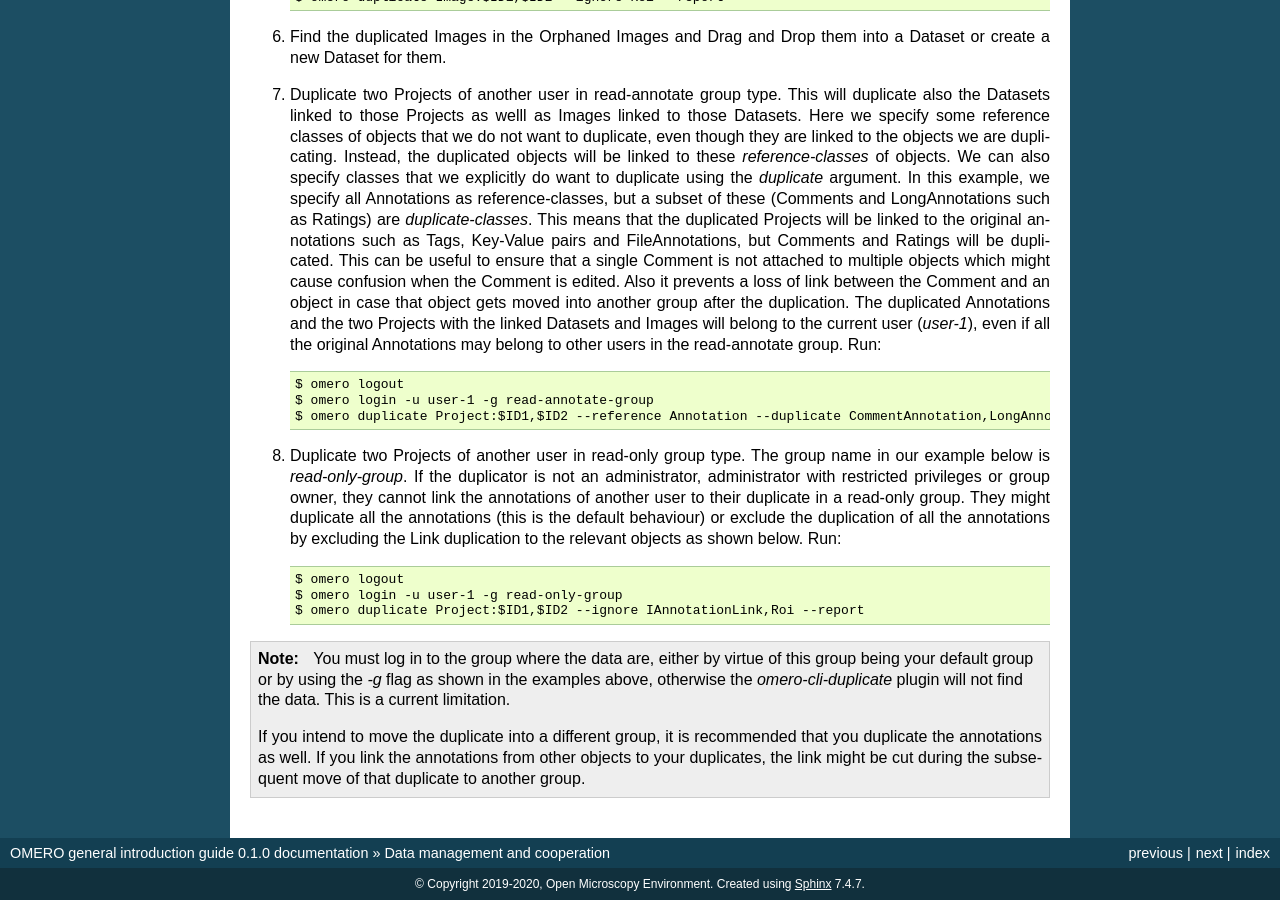
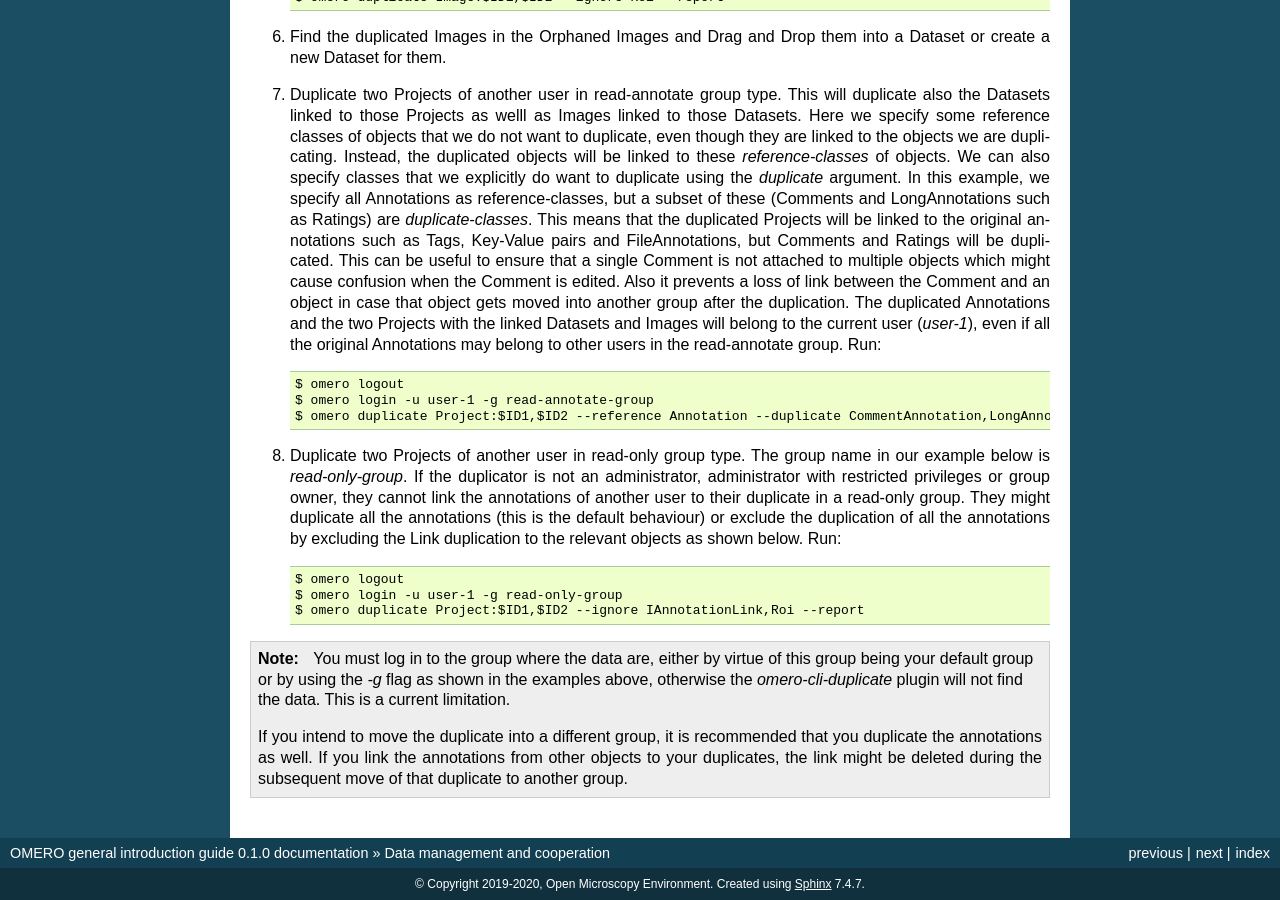
Before and after one commit to ome/omero-guide-introduction, a Sphinx documentation site: the page built from docs/data-management.rst, in a window 1280 px wide and 900 px high, scrolled down 8612 px. Built offline with Sphinx 7.4.7, drawn with Linux system fonts in a browser that asks for light colours; some of the changed text lies outside the part shown.

Commit message:
Use only delete, remove "severe" and "cut" cf. Marks comment

```diff
--- a/docs/data-management.rst
+++ b/docs/data-management.rst
@@ -288,7 +288,7 @@
 Further, if any objects are moved,
 the links to any annotations
 (such as ``Tags`` or attached ``File annotations``)
-linked to these objects will be severed in case these
+linked to these objects will be deleted in case these
 annotations belong to others or in case these annotations belong
 to you but are also linked to some other objects
 in the original group which are not being moved.
@@ -498,7 +498,7 @@
     If you intend to move the duplicate into a different group,
     it is recommended that you duplicate the annotations as well.
     If you link the annotations from other objects to your
-    duplicates, the link might be cut during the subsequent
+    duplicates, the link might be deleted during the subsequent
     move of that duplicate to another group.
 
 .. |image0| image:: images/management1.png
```
